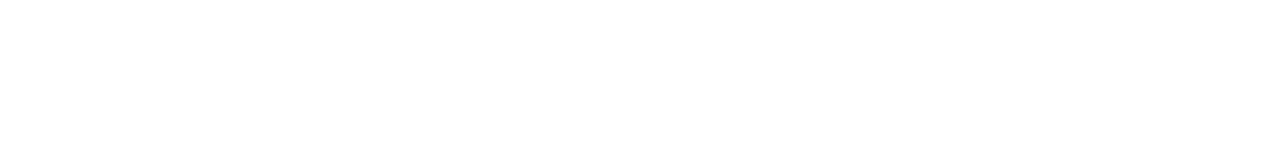
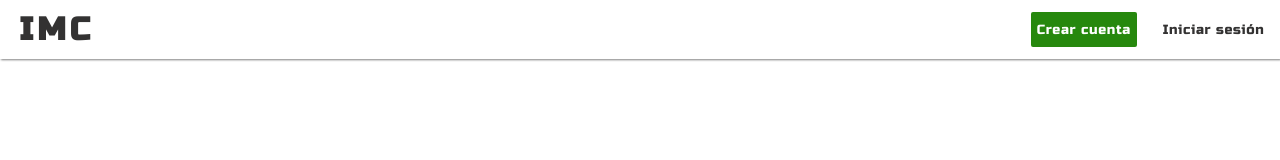
Before and after one commit to santiagoa150/imc_calculator, a website: page index.html in a window 1280 px wide. Drawn offline with Linux system fonts and the light colour scheme.

Commit message:
feat: favicon, styles, fonts and basic header design

```diff
--- /dev/null
+++ b/css/index.css
@@ -0,0 +1,21 @@
+#index-container {
+
+    & #index-title, & #index-actions{
+        width: 100%;
+        display: flex;
+        align-items: center;
+        box-sizing: border-box;
+
+    }
+
+    & #index-title{
+        justify-content: left;
+        padding-left: 1.5%;
+    }
+
+    & #index-actions{
+        justify-content: right;
+        padding-right: 1.5%;
+        gap: 20px;
+    }
+}
--- /dev/null
+++ b/css/styles.css
@@ -0,0 +1,54 @@
+body {
+    width: 100vw;
+    height: 100vh;
+    padding: 0;
+    margin: 0;
+    font-family: "Russo One", sans-serif;
+    letter-spacing: 0.25em;
+    font-weight: 400;
+    font-style: normal;
+    color: #333232;
+}
+
+button, input {
+    font-family: "Russo One", sans-serif;
+    letter-spacing: 0.05em;
+    height: 35px;
+    border: 0;
+    border-radius: 2px;
+    color: #333232;
+    cursor: pointer;
+}
+
+header {
+    display: grid;
+    grid-template-columns: 1fr 1fr;
+    box-shadow: 1px 1px 2px gray;
+}
+
+h1 {
+    padding: 0;
+    margin: 10px;
+}
+
+.gold-button {
+    background-color: #26880d;
+    color: white;
+    transition: 0.5s;
+
+    &:hover {
+        background-color: #1c6608;
+    }
+}
+
+.empty-button {
+    background-color: white;
+    transition: 1s;
+    &:hover {
+        color: #1269ce;
+        border-bottom-style: solid;
+        border-bottom-width: 1px;
+        border-bottom-color: #1269ce;
+        line-height: 15pt;
+    }
+}
--- a/index.html
+++ b/index.html
@@ -4,8 +4,29 @@
     <meta charset="UTF-8">
     <meta name="viewport" content="width=device-width, initial-scale=1.0">
     <title>Inicio</title>
+
+    <link rel="icon" type="image/x-icon" href="./assets/favicon.ico">
+    <link rel="stylesheet" href="./css/styles.css">
+    <link rel="stylesheet" href="./css/index.css">
+
+    <link rel="preconnect" href="https://fonts.googleapis.com">
+    <link rel="preconnect" href="https://fonts.gstatic.com" crossorigin>
+    <link href="https://fonts.googleapis.com/css2?family=Russo+One&display=swap" rel="stylesheet">
 </head>
 <body>
+    <div id="index-container">
+        <header>
+            <div id="index-title">
+                <h1>IMC</h1>
+            </div>
+            <div id="index-actions">
+                <input type="button" value="Crear cuenta" class="gold-button"/>
+                <input type="button" value="Iniciar sesión" class="empty-button"/>
+            </div>
+        </header>
+        <section>
 
+        </section>
+    </div>
 </body>
 </html>
```
Also changed, not shown: login.html (+7 -0 lines), profile.html (+7 -0 lines), register.html (+7 -0 lines), assets/favicon.ico (added).
